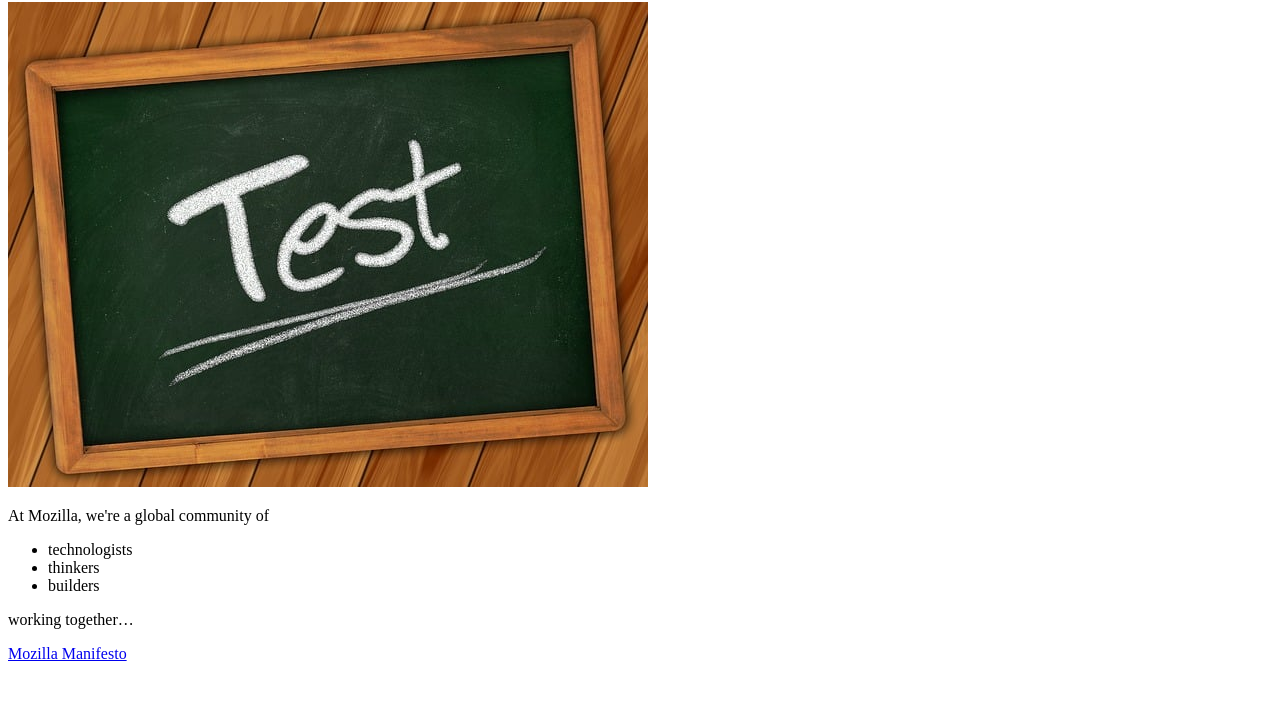
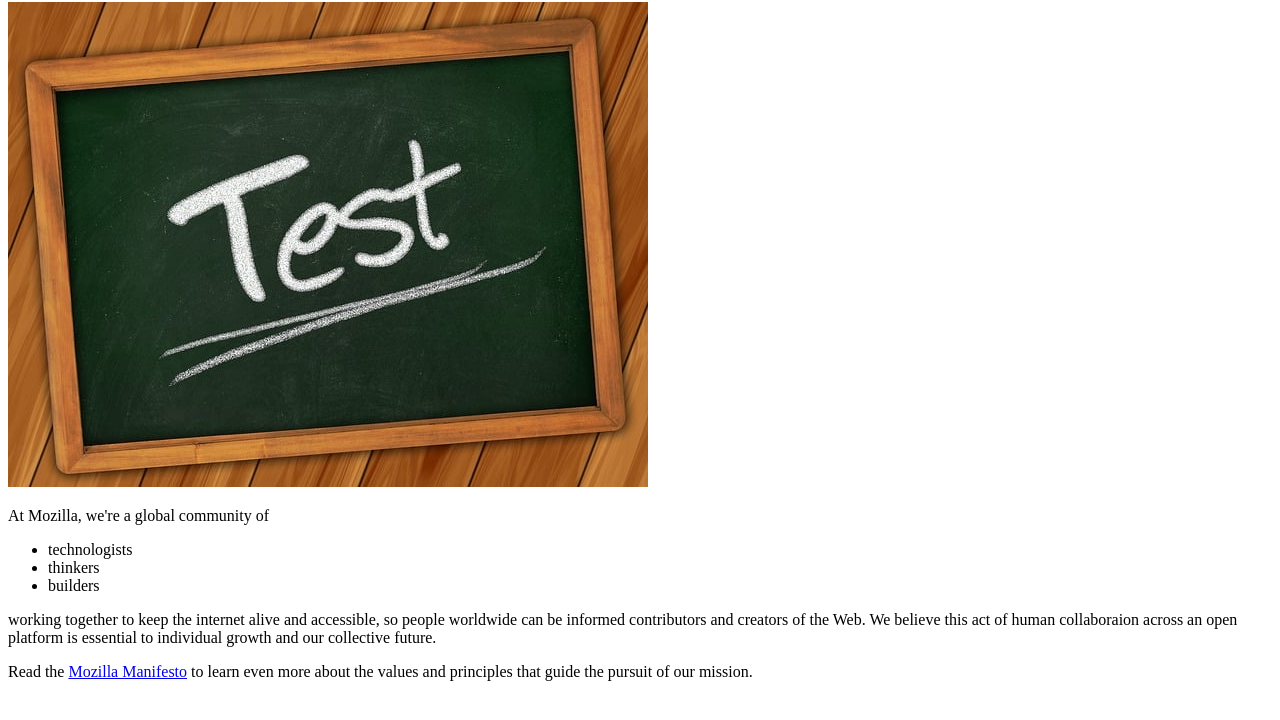
Before and after one commit to RT2018/mdn, a plain HTML site: page index.html in a window 1280 px wide. Shown: the part 78-798 px from the top of the page. Drawn offline with Linux system fonts and the light colour scheme.

Commit message:
Adding a paragraph

```diff
--- a/index.html
+++ b/index.html
@@ -17,7 +17,13 @@
         <li>builders</li>
     </ul>
 
-<p>working together…</p>
-<a href="https://www.mozilla.org/en-US/about/manifesto/">Mozilla Manifesto</a>
+<p>working together to keep the internet alive and accessible,
+    so people worldwide can be informed contributors
+    and creators of the Web. We believe this act
+    of human collaboraion across an open platform
+    is essential to individual growth and our collective future.</p>
+<p>Read the <a href="https://www.mozilla.org/en-US/about/manifesto/">Mozilla Manifesto</a> to learn
+even more about the values and principles that guide the pursuit of our mission.</p>
+
     </body>
 </html>
```
